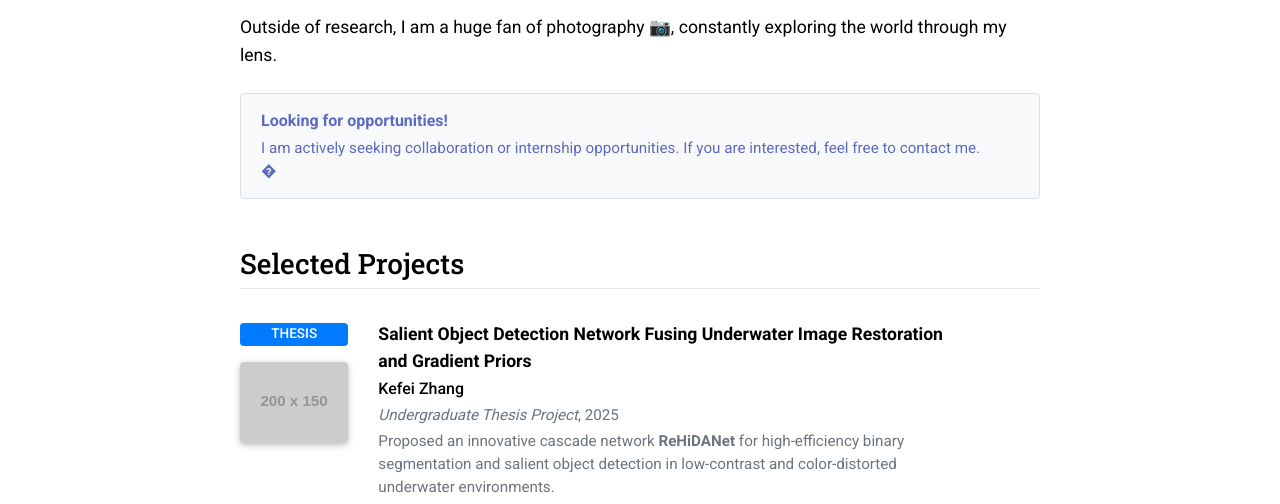
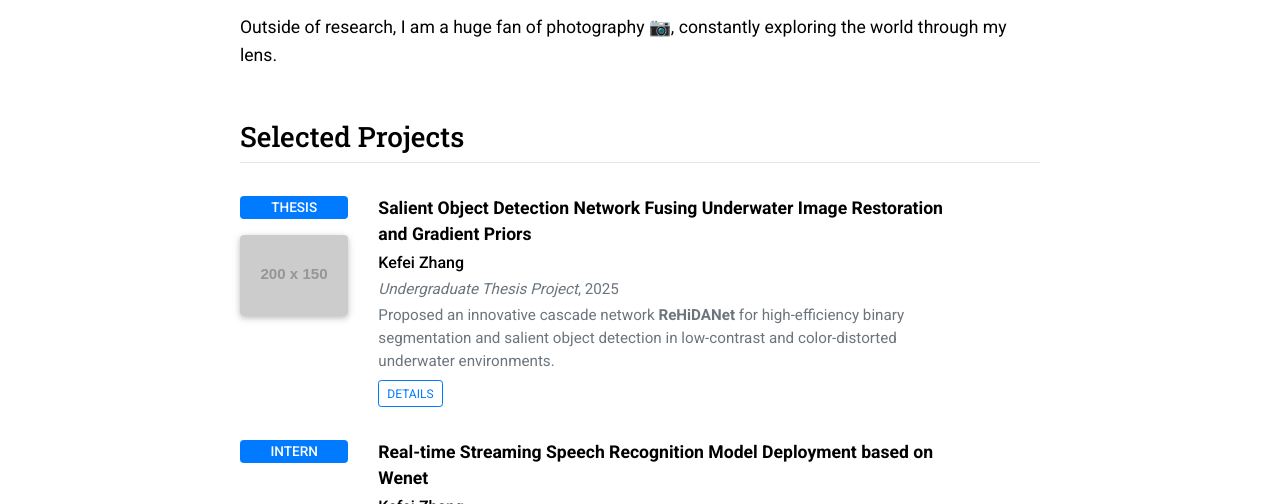
Before and after one commit to ZanderZKF/homepage, a plain HTML site: page index.html in a window 1280 px wide. Shown: the part 596-1100 px from the top of the page. Drawn offline with nearby package versions, Linux system fonts and the light colour scheme.

Commit message:
Remove opportunity alert and update email address

```diff
--- a/index.html
+++ b/index.html
@@ -17,7 +17,7 @@
         <nav id="navbar" class="navbar navbar-light navbar-expand-sm fixed-top">
             <div class="container">
                 <div class="navbar-brand social">
-                    <a href="mailto:nankai_zhangkefei@163.com" title="email"><i class="fa-solid fa-envelope"></i></a>
+                    <a href="mailto:zhangkefei@mail.nankai.edu.cn" title="email"><i class="fa-solid fa-envelope"></i></a>
                     <a href="#" title="WeChat"><i class="fab fa-weixin"></i></a>
                     <a href="#" title="GitHub"><i class="fa-brands fa-github"></i></a>
                 </div>
@@ -63,11 +63,6 @@
                     </ul>
 
                     <p>Outside of research, I am a huge fan of photography 📷, constantly exploring the world through my lens.</p>
-
-                    <div class="alert mt-4" style="background-color: #f8f9fa; border: 1px solid #dcdfe4; border-radius: 4px; padding: 15px 20px; color: #5c6bc0; font-size: 0.95rem;">
-                        <div style="font-weight: 600; font-size: 1rem; margin-bottom: 4px;">Looking for opportunities!</div>
-                        I am actively seeking collaboration or internship opportunities. If you are interested, feel free to contact me.<br>�
-                    </div>
                 </div>
 
                 <h2 id="projects" style="margin-top: 2rem;">Selected Projects</h2>
```
